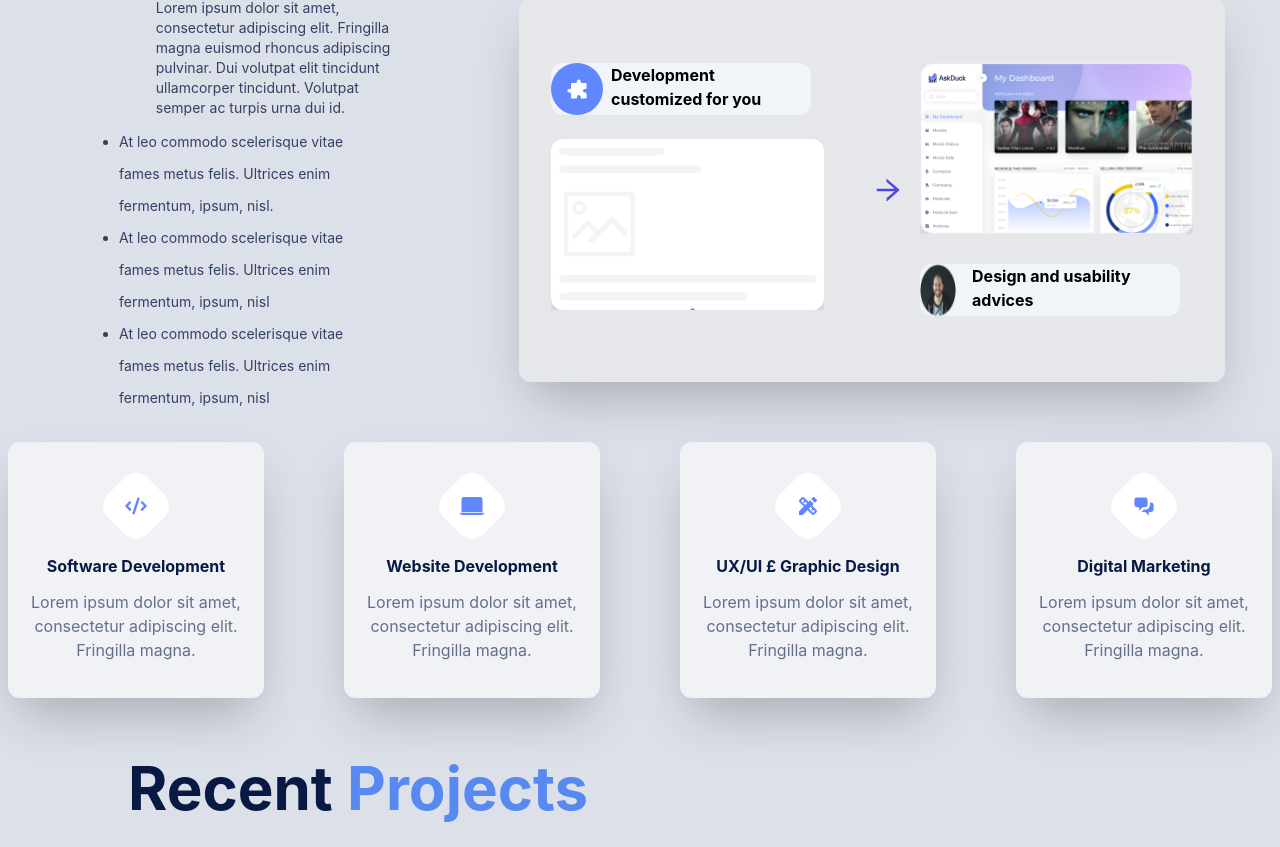
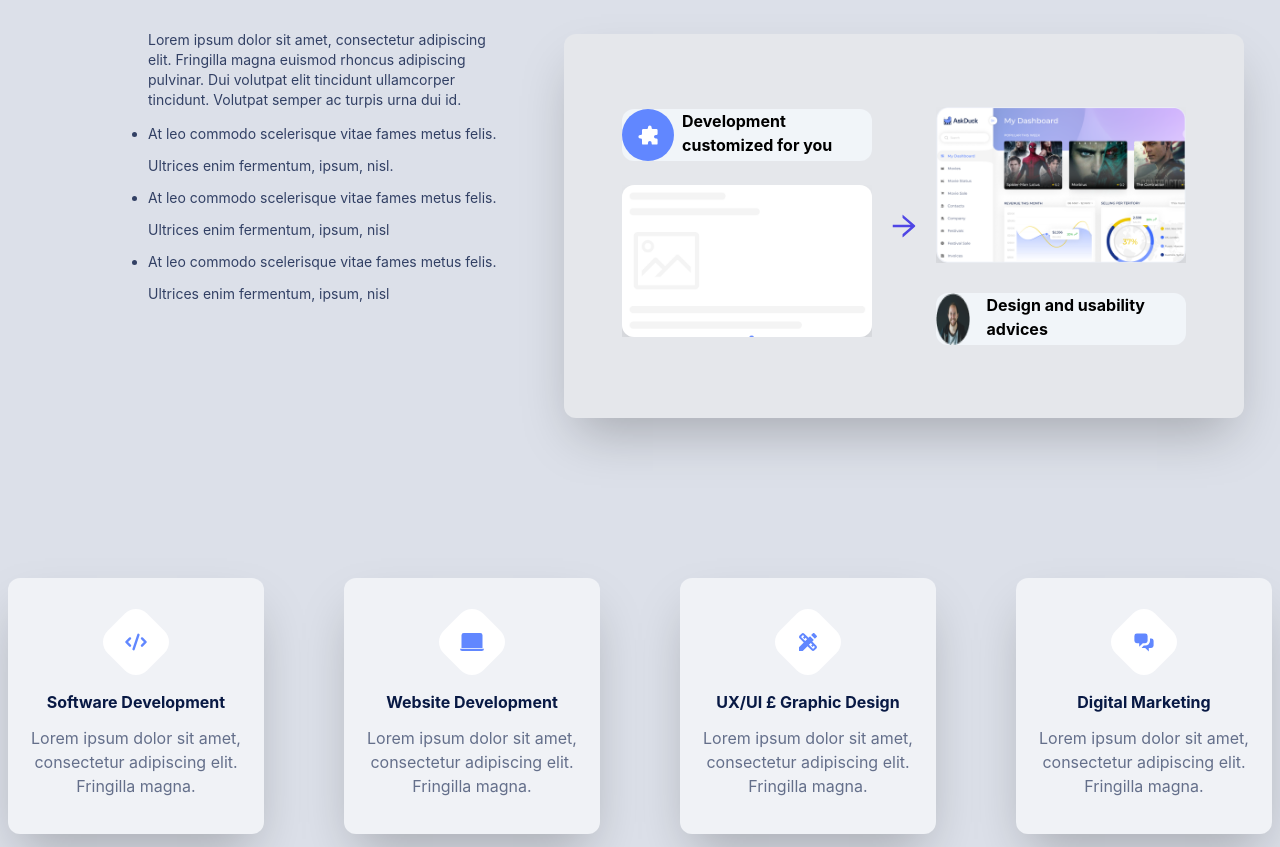
Before and after one commit to ArminBabic/blue, a Next.js app: page / in a window 1280 px wide. Shown: the part 1413-2260 px from the top of the page. Built offline with nearby package versions, Linux system fonts and the light colour scheme.

Commit message:
fix about section

```diff
--- a/components/About.tsx
+++ b/components/About.tsx
@@ -34,15 +34,15 @@ function About() {
   return (
     <section
       id="about"
-      className="bg-[#dce0e9] flex flex-col items-center xl:block "
+      className="bg-[#dce0e9] py-8 flex flex-col items-center lg:items-start lg:pl-16 xl:block "
     >
-      <div className="text-center xl:text-start xl:ml-8 2xl:ml-52">
+      <div className="text-center lg:text-start xl:ml-8 2xl:ml-44">
         <h2 className="text-2xl sm:text-3xl md:text-4xl lg:text-5xl font-bold pt-16 lg:pt-32 ">
           Turning Your
         </h2>
         <br />
         <h2 className=" text-2xl sm:text-3xl md:text-4xl lg:text-5xl font-bold   ">
-          <span className="text-[#5889F1] pr-1 md:pr-8 ">
+          <span className="text-[#5889F1] pr-1  ">
             <HiSparkles className="inline text-[#BED1FB]" />
             Imagination
             <HiSparkles className="inline text-[#6187FF]" />
@@ -52,9 +52,9 @@ function About() {
       </div>
 
       <div className="text-center sm:text-start  flex flex-col xl:flex-row items-center justify-center md:gap-12 xl:ml-8  xl:justify-center  pt-12  ">
-        <div className=" text-xs sm:text-sm md:flex-1 xl:flex-none text-1xl text-center md:text-start text-[#081944] px-2 xs:px-8 sm:px-4 max-w-[400px] max-h-[400px] sm:w-[500px] md:w-[700px] xl:h-96 xl:w-96  opacity-80 ">
-          <div className="text-center ">
-            <p className="w-[70%] mx-auto text-center xl:text-start px-2 xs:px-0">
+        <div className="sm:w-full md:w-[700px] mb-44 xs:mb-2 text-xs sm:text-sm 2xl:text-base md:flex-1 xl:flex-none text-1xl text-center md:text-center text-[#081944] px-2 xs:px-8 sm:px-4 max-w-[235px] xs:max-w-[400px] max-h-[400px] md:max-w-[700px] lg:max-w-[800px] md:max-h-[400px] sm:h-[500px]  xl:h-96 xl:w-96  opacity-80 ">
+          <div className="text-center md:text-start md:w-[99%] ">
+            <p className="w-[99%] mx-auto md:mx-0 text-center lg:text-start px-2 xs:px-0">
               Lorem ipsum dolor sit amet, consectetur adipiscing elit. Fringilla
               magna euismod rhoncus adipiscing pulvinar. Dui volutpat elit
               tincidunt ullamcorper tincidunt. Volutpat semper ac turpis urna
@@ -62,7 +62,7 @@ function About() {
             </p>
           </div>
 
-          <ul className="w-[70%] text-center m-auto xs:mx-8 xl:text-start list-disc pt-2 sm:ml-4 leading-8">
+          <ul className="w-[70%] md:w-[99%] text-center lg:text-start m-auto md:m-0 xl:text-start list-disc pt-2  leading-8">
             <li>
               At leo commodo scelerisque vitae fames metus felis. Ultrices enim
               fermentum, ipsum, nisl.
@@ -78,20 +78,20 @@ function About() {
           </ul>
         </div>
 
-        <div className="md:flex-1 xl:flex-none shadow-2xl max-w-[650px] md:max-w-[730px] flex flex-col md:flex-row items-center max-h-[750]  md:max-h-[850px] xl:h-96 rounded-xl bg-[#e5e7eb]">
-          <div className="pt-4 sm:pt-8 px-4 sm:px-24 md:px-8 md:px-0 md:py-12  md:pl-8 ">
-            <div className="w-[260px] h-[52px] mb-2 md:mb-6   bg-slate-100 rounded-xl flex">
+        <div className="md:flex-1 xl:flex-none shadow-2xl w-[200px] xs:w-[292px]   sm:w-[500px] md:w-[730px] flex flex-col md:flex-row md:justify-center items-center max-h-[750]  md:max-h-[850px] xl:h-96 xl:w-[680px] rounded-xl bg-[#e5e7eb]">
+          <div className="  w-[180px] xs:w-[250px] pt-4 sm:pt-8     md:py-12  ">
+            <div className=" w-[180px] xs:w-[250px] h-[52px] mb-2 md:mb-6   bg-slate-100 rounded-xl flex">
               <div className="bg-[#6187FF] rounded-full flex justify-center items-center px-2 ">
                 <HiPuzzle className="text-white  w-9 h-6 " />
               </div>
-              <h5 className="font-bold px-2">Development customized for you</h5>
+              <h5 className="text-xs xs:text-base font-bold px-2">
+                Development customized for you
+              </h5>
             </div>
-            <div>
+            <div className="w-[180px] xs:w-[250px]">
               <Image
                 src={blankImg}
-                width="273px"
-                height="171px"
-                className="rounded-xl shadow-2xl  "
+                className="rounded-xl shadow-2xl w-[180px] xs:w-[250px]  "
               />
             </div>
           </div>
@@ -99,8 +99,8 @@ function About() {
             <AiOutlineArrowDown className="w-8 h-8 text-indigo-600 md:-rotate-90 md:mx-4" />
           </div>
 
-          <div className="mt-2 md:mt-0  md:py-12  md:pr-8 pb-8 sm:pb-4  ">
-            <div>
+          <div className="w-[180px] xs:w-[250px] mt-2 md:mt-0  md:py-12  md:pr-8 pb-8 sm:pb-4  ">
+            <div className="w-[180px] xs:w-[250px]">
               <Image
                 src={socialImg}
                 width="273px"
@@ -109,68 +109,20 @@ function About() {
               />
             </div>
 
-            <div className="w-[260px] h-[52px] md:mt-6 bg-slate-100 rounded-xl flex">
+            <div className="w-[180px] xs:w-[250px] h-[52px] md:mt-6 bg-slate-100 rounded-xl flex">
               <Image
                 src={smallImg}
                 width="42px"
                 height="28px"
                 className="px-4"
               />
-              <h5 className="font-bold px-4">Design and usability advices</h5>
+              <h5 className="font-bold px-4 text-xs xs:text-base">
+                Design and usability advices
+              </h5>
             </div>
           </div>
         </div>
       </div>
-
-      <motion.div
-        ref={ref}
-        variants={boxVariant}
-        initial="hidden"
-        animate={control}
-        id="services"
-        className=" py-24 lg:px-16 xl:px-0 2xl:flex 2xl:gap-16 lg:p-7 grid md:grid-cols-2 xl:grid-cols-4  gap-4  md:gap-8 lg:gap-16   mt-8 justify-items-center  justify-center items-center"
-      >
-        <article className=" w-64 h-64 2xl:w-80 bg-[#f0f2f6] shadow-2xl rounded-xl flex flex-col items-center justify-center text-center o ">
-          <div className="w-14 h-14 bg-white rounded-2xl rotate-45  mb-5 flex items-center justify-center  ">
-            <HiCode className="-rotate-45 text-[#6187FF] w-8 h-6" />
-          </div>
-          <h5 className="font-bold text-[#081944]">Software Development</h5>
-          <p className="opacity-60 text-[#081944;] pt-3 px-2">
-            Lorem ipsum dolor sit amet, consectetur adipiscing elit. Fringilla
-            magna.
-          </p>
-        </article>
-        <article className=" w-64 h-64 2xl:w-80 bg-[#f0f2f6] shadow-2xl rounded-xl flex flex-col items-center justify-center text-center  ">
-          <div className="w-14 h-14 bg-white rounded-2xl rotate-45  mb-5 flex items-center justify-center ">
-            <BsFillLaptopFill className="-rotate-45 text-[#6187FF] w-9 h-6" />
-          </div>
-          <h5 className="font-bold text-[#081944]">Website Development</h5>
-          <p className="opacity-60 text-[#081944;] px-2 pt-3">
-            Lorem ipsum dolor sit amet, consectetur adipiscing elit. Fringilla
-            magna.
-          </p>
-        </article>
-        <article className=" w-64 h-64 2xl:w-80 bg-[#f0f2f6] shadow-2xl rounded-xl flex flex-col items-center justify-center text-center ">
-          <div className="w-14 h-14 bg-white rounded-2xl rotate-45  mb-5 flex items-center justify-center ">
-            <MdDesignServices className="-rotate-45 text-[#6187FF] w-9 h-6" />
-          </div>
-          <h5 className="font-bold text-[#081944]">UX/UI £ Graphic Design</h5>
-          <p className="opacity-60 text-[#081944;] px-2 pt-3">
-            Lorem ipsum dolor sit amet, consectetur adipiscing elit. Fringilla
-            magna.
-          </p>
-        </article>
-        <article className=" w-64 h-64 2xl:w-80 bg-[#f0f2f6] shadow-2xl rounded-xl flex flex-col items-center justify-center text-center  ">
-          <div className="w-14 h-14 bg-white rounded-2xl rotate-45  mb-5 flex items-center justify-center ">
-            <HiChatAlt2 className="-rotate-45 text-[#6187FF] w-9 h-6" />
-          </div>
-          <h5 className="font-bold text-[#081944]">Digital Marketing</h5>
-          <p className="opacity-60 text-[#081944;] px-2 pt-3">
-            Lorem ipsum dolor sit amet, consectetur adipiscing elit. Fringilla
-            magna.
-          </p>
-        </article>
-      </motion.div>
     </section>
   );
 }
--- a/components/Header.tsx
+++ b/components/Header.tsx
@@ -73,7 +73,7 @@ function Header() {
           className={
             nav
               ? "fixed top-0  xs:right-0 w-screen sm:w-[75%] h-screen home ease-in duration-500"
-              : "fixed top-0  right-[-100%]   ease-in duration-500"
+              : "fixed top-0  right-[-200%]   ease-in duration-500"
           }
         >
           <div>
--- a/components/Projects.tsx
+++ b/components/Projects.tsx
@@ -29,7 +29,7 @@ function Projects() {
   return (
     <section id="projects" className="bg-[#dce0e9]">
       <div className="text-center lg:text-start py-8">
-        <h2 className="text-[#081944] text-4xl md:text-5xl lg:text-6xl font-bold lg:px-32 md:px-12">
+        <h2 className="text-[#081944] text-4xl md:text-5xl lg:text-6xl font-bold lg:px-16 md:px-12">
           Recent <span className="text-[#5889F1]">Projects</span>
         </h2>
       </div>
--- /dev/null
+++ b/components/Services.tsx
@@ -0,0 +1,82 @@
+import React, { useEffect } from "react";
+import { HiSparkles, HiCode, HiChatAlt2, HiPuzzle } from "react-icons/hi";
+import { BsFillLaptopFill } from "react-icons/bs";
+import { MdDesignServices } from "react-icons/md";
+
+import { motion, useAnimation } from "framer-motion";
+
+import { useInView } from "react-intersection-observer";
+
+function Services() {
+  const control = useAnimation();
+  const [ref, inView] = useInView();
+
+  useEffect(() => {
+    if (inView) {
+      control.start("visible");
+    } else {
+      control.start("hidden");
+    }
+  }, [control, inView]);
+
+  const boxVariant = {
+    visible: { opacity: 1, scale: 1, transition: { duration: 0.5 } },
+    hidden: { opacity: 0, scale: 0 },
+  };
+
+  return (
+    <section id="services" className=" bg-[#dce0e9] py-24">
+      <motion.div
+        ref={ref}
+        variants={boxVariant}
+        initial="hidden"
+        animate={control}
+        id="services"
+        className="  lg:px-16 xl:px-0 2xl:flex 2xl:gap-16 lg:p-7 grid md:grid-cols-2 xl:grid-cols-4  gap-4  md:gap-8 lg:gap-16    justify-items-center  justify-center items-center"
+      >
+        <article className=" w-[200px] xs:w-[256px] h-[256px] 2xl:w-80 bg-[#f0f2f6] shadow-2xl rounded-xl flex flex-col items-center justify-center text-center o ">
+          <div className="w-14 h-14 bg-white rounded-2xl rotate-45  mb-5 flex items-center justify-center  ">
+            <HiCode className="-rotate-45 text-[#6187FF] w-8 h-6" />
+          </div>
+          <h5 className="font-bold text-[#081944]">Software Development</h5>
+          <p className="opacity-60 text-[#081944;] pt-3 px-2">
+            Lorem ipsum dolor sit amet, consectetur adipiscing elit. Fringilla
+            magna.
+          </p>
+        </article>
+        <article className="w-[200px] xs:w-[256px] h-[256px] 2xl:w-80 bg-[#f0f2f6] shadow-2xl rounded-xl flex flex-col items-center justify-center text-center  ">
+          <div className="w-14 h-14 bg-white rounded-2xl rotate-45  mb-5 flex items-center justify-center ">
+            <BsFillLaptopFill className="-rotate-45 text-[#6187FF] w-9 h-6" />
+          </div>
+          <h5 className="font-bold text-[#081944]">Website Development</h5>
+          <p className="opacity-60 text-[#081944;] px-2 pt-3">
+            Lorem ipsum dolor sit amet, consectetur adipiscing elit. Fringilla
+            magna.
+          </p>
+        </article>
+        <article className="w-[200px] xs:w-[256px] h-[256px] 2xl:w-80 bg-[#f0f2f6] shadow-2xl rounded-xl flex flex-col items-center justify-center text-center ">
+          <div className="w-14 h-14 bg-white rounded-2xl rotate-45  mb-5 flex items-center justify-center ">
+            <MdDesignServices className="-rotate-45 text-[#6187FF] w-9 h-6" />
+          </div>
+          <h5 className="font-bold text-[#081944]">UX/UI £ Graphic Design</h5>
+          <p className="opacity-60 text-[#081944;] px-2 pt-3">
+            Lorem ipsum dolor sit amet, consectetur adipiscing elit. Fringilla
+            magna.
+          </p>
+        </article>
+        <article className=" w-[200px] xs:w-[256px] h-[256px] 2xl:w-80 bg-[#f0f2f6] shadow-2xl rounded-xl flex flex-col items-center justify-center text-center  ">
+          <div className="w-14 h-14 bg-white rounded-2xl rotate-45  mb-5 flex items-center justify-center ">
+            <HiChatAlt2 className="-rotate-45 text-[#6187FF] w-9 h-6" />
+          </div>
+          <h5 className="font-bold text-[#081944]">Digital Marketing</h5>
+          <p className="opacity-60 text-[#081944;] px-2 pt-3">
+            Lorem ipsum dolor sit amet, consectetur adipiscing elit. Fringilla
+            magna.
+          </p>
+        </article>
+      </motion.div>
+    </section>
+  );
+}
+
+export default Services;
--- a/pages/index.tsx
+++ b/pages/index.tsx
@@ -10,6 +10,7 @@ import About from "../components/About";
 import Values from "../components/Values";
 import Projects from "../components/Projects";
 import Why from "../components/Why";
+import Services from "../components/Services";
 
 const Home: NextPage = () => {
   return (
@@ -23,6 +24,7 @@ const Home: NextPage = () => {
         <Hero />
       </section>
       <About />
+      <Services />
       <Projects />
       <Values />
       <Why />
```
